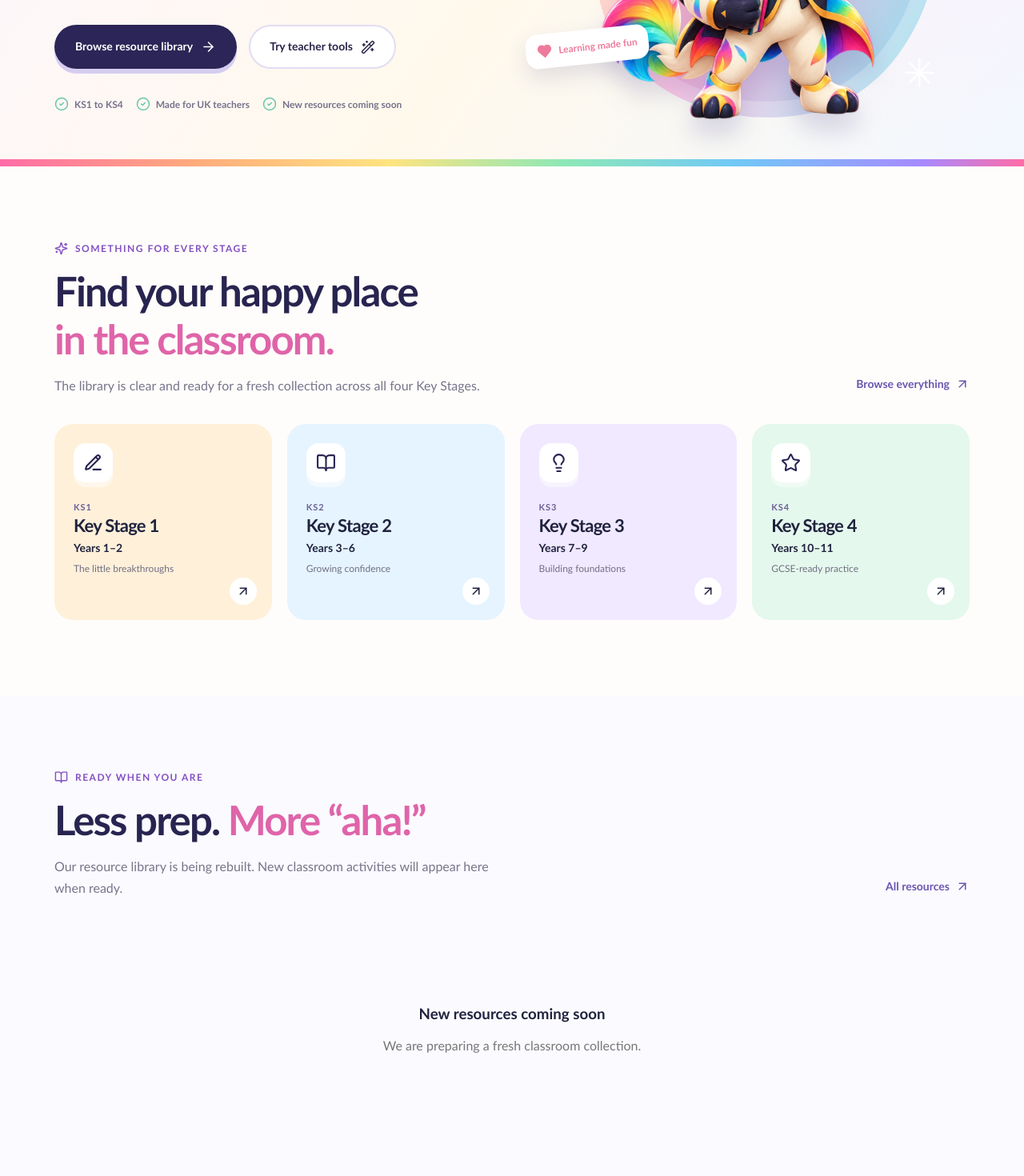
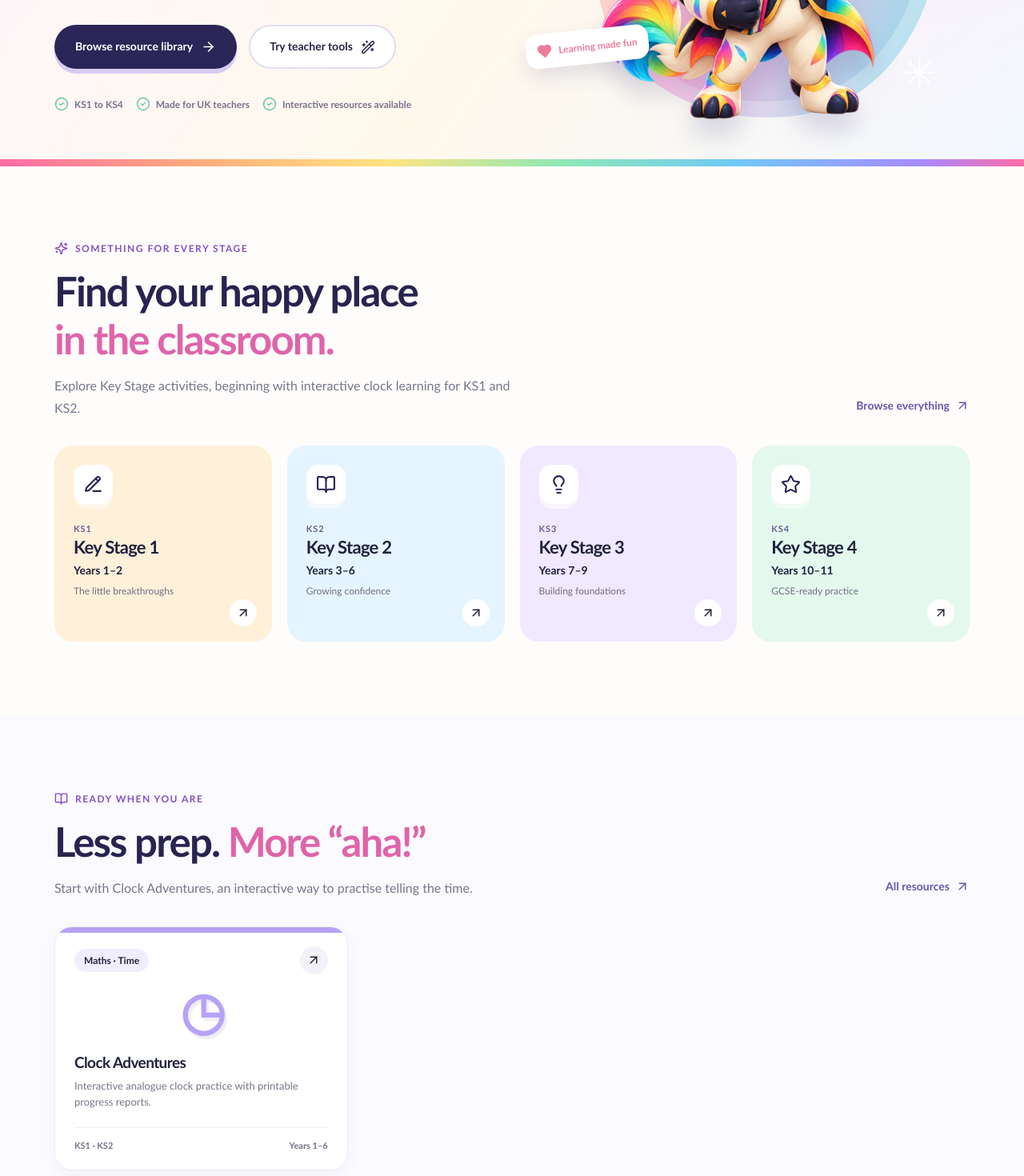
Before and after one commit to elixirentertainmentltd-cyber/teacher, a Next.js app: page / in a window 1280 px wide. Shown: the part 500-1970 px from the top of the page at 80% size. Built offline with nearby package versions, Linux system fonts and the light colour scheme.

Commit message:
Feature Clock Adventures in the resource area on homepage

```diff
--- a/app/page.tsx
+++ b/app/page.tsx
@@ -16,7 +16,7 @@ export default function HomePage() {
               <Link className="button button-outline" href="/tools">Try teacher tools <WandSparkles size={18}/></Link>
             </div>
             <div className="hero-facts">
-              <span><CheckCircle2 size={18}/> KS1 to KS4</span><span><CheckCircle2 size={18}/> Made for UK teachers</span><span><CheckCircle2 size={18}/> New resources coming soon</span>
+              <span><CheckCircle2 size={18}/> KS1 to KS4</span><span><CheckCircle2 size={18}/> Made for UK teachers</span><span><CheckCircle2 size={18}/> Interactive resources available</span>
             </div>
           </div>
           <div className="hero-art" aria-label="Teachrex, the Teach Me a Lesson mascot">
@@ -33,7 +33,7 @@ export default function HomePage() {
       <section className="section stage-section">
         <div className="container">
           <div className="section-kicker"><Sparkles size={17}/> SOMETHING FOR EVERY STAGE</div>
-          <div className="section-header"><div><h2>Find your happy place<br/><em>in the classroom.</em></h2><p>The library is clear and ready for a fresh collection across all four Key Stages.</p></div><Link className="text-link" href="/resources">Browse everything <ArrowUpRight size={18}/></Link></div>
+          <div className="section-header"><div><h2>Find your happy place<br/><em>in the classroom.</em></h2><p>Explore Key Stage activities, beginning with interactive clock learning for KS1 and KS2.</p></div><Link className="text-link" href="/resources">Browse everything <ArrowUpRight size={18}/></Link></div>
           <div className="stage-grid">
             {STAGES.map((stage,index) => (
               <Link className={"stage-card stage-"+(index+1)} key={stage.id} href={"/resources?stage="+stage.id}>
@@ -52,8 +52,8 @@ export default function HomePage() {
       <section className="section resources-section">
         <div className="container">
           <div className="section-kicker"><BookOpen size={17}/> READY WHEN YOU ARE</div>
-          <div className="section-header"><div><h2>Less prep. <em>More “aha!”</em></h2><p>Our resource library is being rebuilt. New classroom activities will appear here when ready.</p></div><Link className="text-link" href="/resources">All resources <ArrowUpRight size={18}/></Link></div>
-          <div className="empty-state"><h3>New resources coming soon</h3><p>We are preparing a fresh classroom collection.</p></div>
+          <div className="section-header"><div><h2>Less prep. <em>More “aha!”</em></h2><p>Start with Clock Adventures, an interactive way to practise telling the time.</p></div><Link className="text-link" href="/resources">All resources <ArrowUpRight size={18}/></Link></div>
+          <div className="resource-grid"><Link href="/resources/clock-adventures" className="resource-card accent-purple"><div className="resource-top"><span className="resource-subject">Maths · Time</span><span className="round-arrow"><ArrowUpRight size={18}/></span></div><div className="resource-doodle">◷</div><h3>Clock Adventures</h3><p>Interactive analogue clock practice with printable progress reports.</p><div className="resource-footer"><span>KS1 · KS2</span><span>Years 1–6</span></div></Link></div>
         </div>
       </section>
 
```
